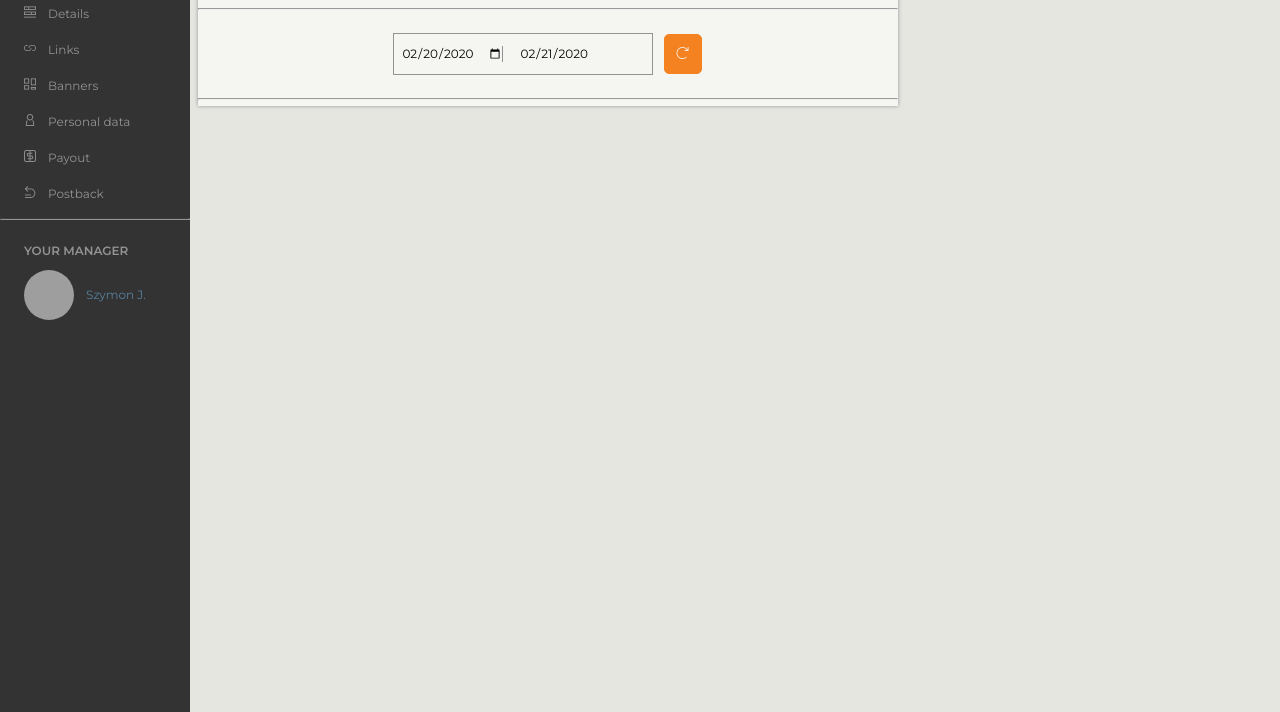
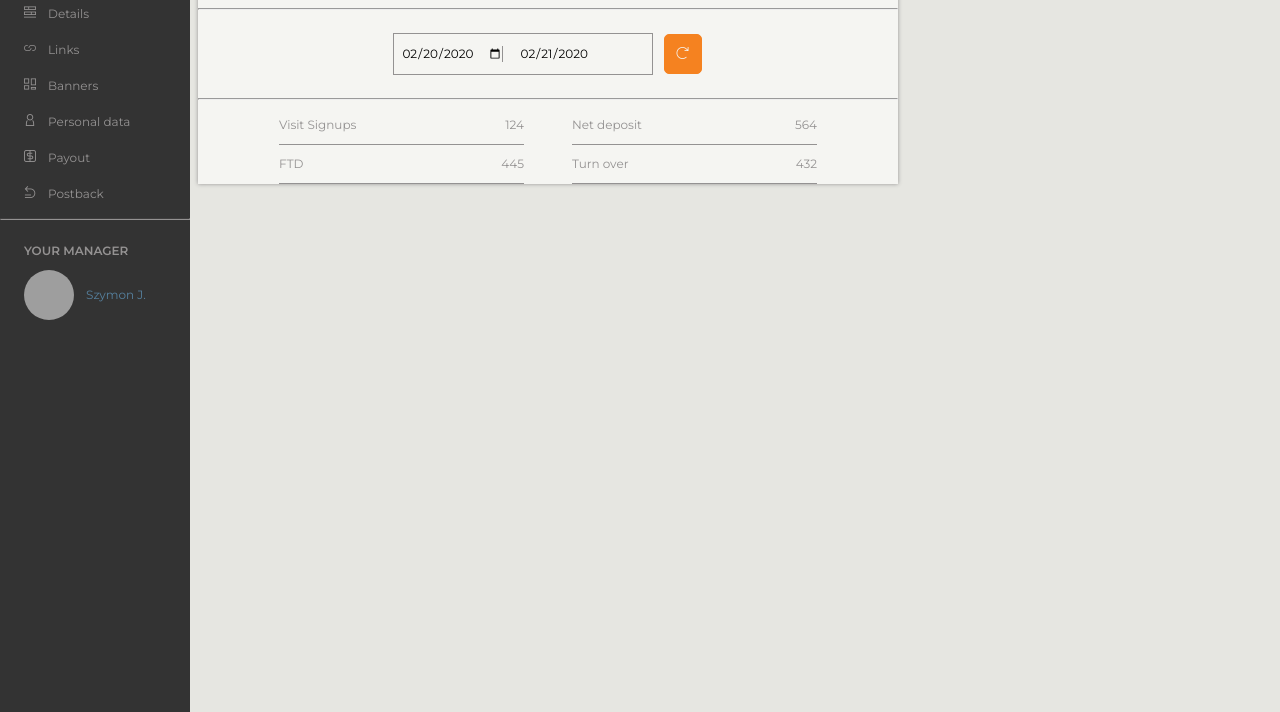
Before and after one commit to SzymonJak/individual-project-1, a website: page src/index.html in a window 1280 px wide. Shown: the part 88-800 px from the top of the page. Drawn offline with nearby package versions, Linux system fonts and the light colour scheme; files that its build step writes are made by us from their sources; grey boxes are pictures that could not be loaded; a web font is replaced by a local one.

Commit message:
Style page general v2

```diff
--- a/src/index.html
+++ b/src/index.html
@@ -87,6 +87,28 @@
         </div>
         <hr class="horizontal-line">
         <div class="flex-grid numbers">
+            <div class="numbers-left">
+                <div class="line-1">
+                    <p>Visit Signups</p>
+                    <p>124</p>
+                </div>
+                <div class="line-2">
+                    <p>FTD</p>
+                    <p>445</p>
+                </div>
+            </div>
+            <div class="numbers-right">
+                <div class="line-1">
+                    <p>Net deposit</p>
+                    <p>564</p>
+                </div>
+                <div class="line-2">
+                    <p>Turn over</p>
+                    <p>432</p>
+                </div>
+            </div>
+        </div>
+        <div class="chart">
 
         </div>
     </section>
--- a/src/sass/partials/_general.scss
+++ b/src/sass/partials/_general.scss
@@ -20,7 +20,7 @@
     border: 1px solid $color-text;
     margin: -1px;
     display: inline-block;
-    align-items: center;
+    // align-items: center;
     line-height: $btn-height;
 
     input[type="date"] {
@@ -66,3 +66,27 @@
     margin-left: $base-size;
   }
 }
+
+.numbers {
+  justify-content: center;
+
+  .numbers-left {
+    width: 35%;
+    margin-right: 2 * $base-size;
+  }
+
+  .numbers-right {
+    width: 35%;
+    margin-left: 2 * $base-size;
+  }
+
+  .line-1, .line-2 {
+    display: flex;
+    justify-content: space-between;
+    border-bottom: 1px solid $color-text;
+
+    p {
+      display: inline-block;
+    }
+  }
+}
```
